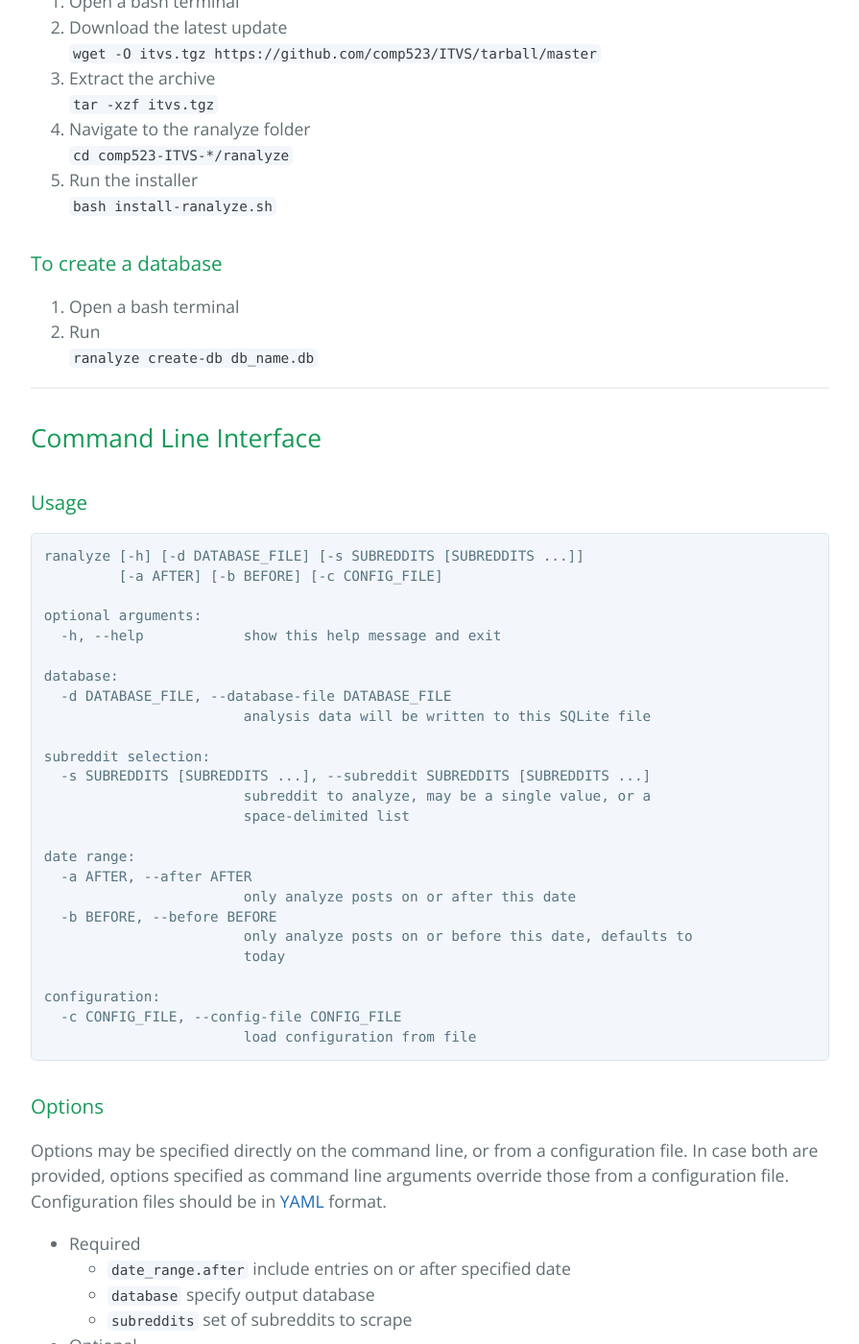
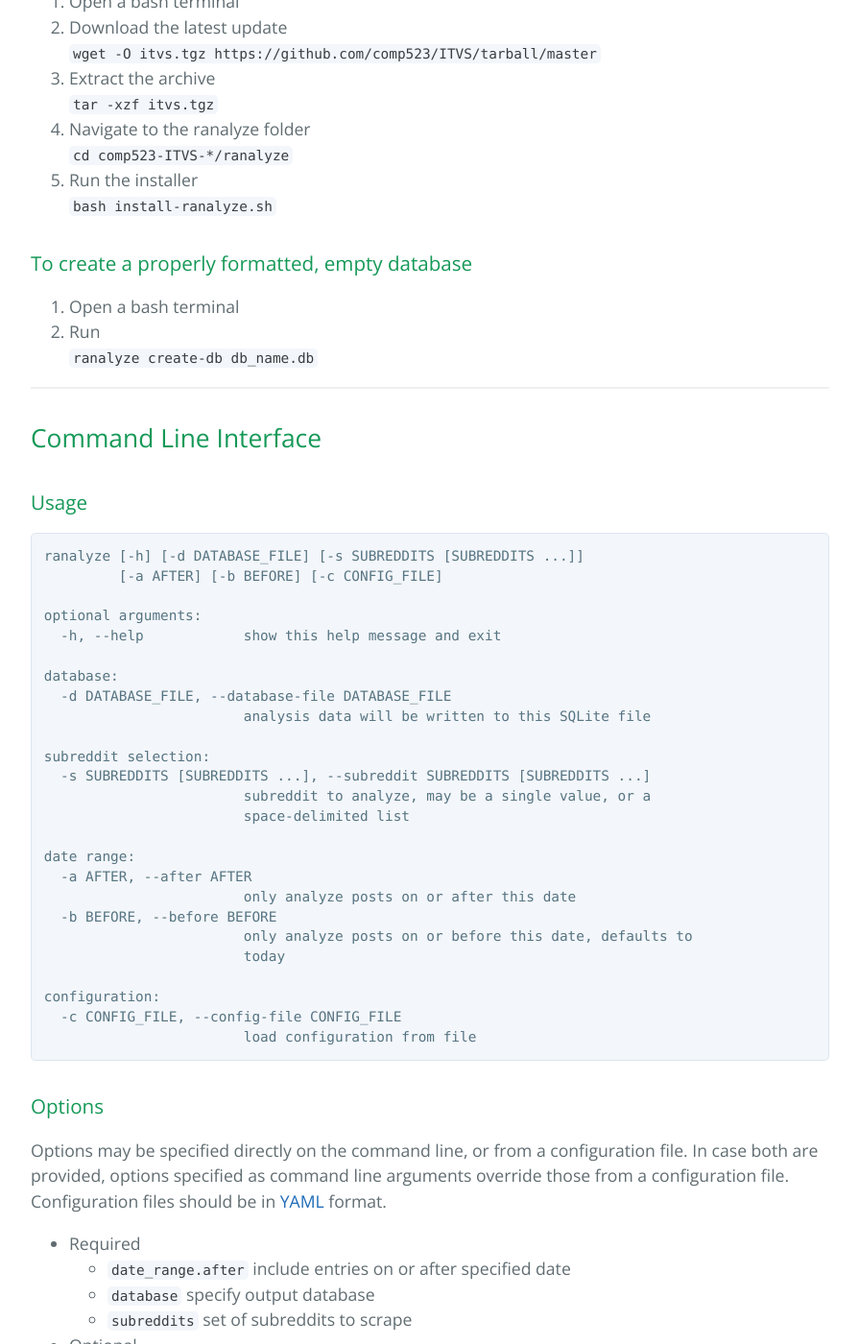
Before and after one commit to comp523/ITVS, a Jekyll site: the page built from ranalyze.md, in a window 1280 px wide and 1400 px high, scrolled down 369 px. Shown: the whole window at 96% size, without its empty margins (192-1087 px from the left). Built offline with Jekyll 4.4.1, drawn with Linux system fonts in a browser that asks for light colours; some of the changed text lies outside the part shown.

Commit message:
Update ranalyze.md

```diff
--- a/ranalyze.md
+++ b/ranalyze.md
@@ -25,7 +25,7 @@ enable_demo: true
 5. Run the installer
     `bash install-ranalyze.sh`
 
-### To create a database
+### To create a properly formatted, empty database
 
 1. Open a bash terminal
 2. Run
```
Also changed, not shown: other parts of ranalyze.md (+1 -1 lines).
